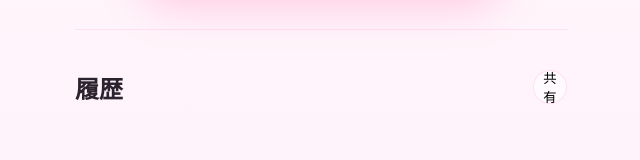
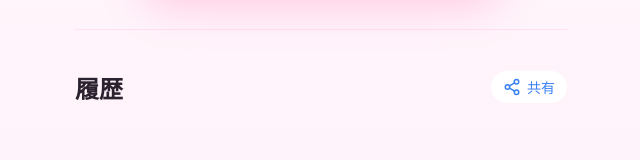
Before and after one commit to skurosawa/chinkasu-pwa, a React (Vite) app: page / in a window 1280 px wide. Shown: the part 349-509 px from the top of the page, without its empty margins (319-959 px from the left). Built offline with nearby package versions, Linux system fonts and the light colour scheme.

Commit message:
refactor: domain separation prep + ShareButton component + UI cleanup

```diff
--- a/src/App.css
+++ b/src/App.css
@@ -402,6 +402,22 @@ body {
   color: var(--pink);
 }
 
+.shareButton {
+  display: flex;
+  align-items: center;
+  gap: 6px;
+  color: #3b82f6;
+  background: white;
+  border-radius: 999px;
+  padding: 6px 12px;
+  border: none;
+  font-size: 14px;
+}
+
+.shareButton svg {
+  display: block;
+}
+
 
 /* =========================================================
    ♿ Motion Reduction
--- a/src/App.tsx
+++ b/src/App.tsx
@@ -1,5 +1,8 @@
 import './App.css'
 import { useEffect, useMemo, useState } from 'react'
+
+/* ---------- Domain / Lib ---------- */
+
 import {
   calcPoint,
   MAX_POINT,
@@ -7,10 +10,17 @@ import {
   getDangerLevel,
   getDangerPercent,
 } from './lib/points'
+
 import { loadBathEvents, appendBathEvent } from './lib/bathHistory'
 import { copyText, tryNativeShare } from './lib/share'
 import { loadState, saveState, type AppState } from './lib/storage'
 import { computeBathResult } from './domain/computeBathResult'
+
+/* ---------- UI Components ---------- */
+
+import ShareButton from './components/ShareButton'
+
+/* ---------- Date Helpers（将来 domain/dateKey.ts に移動可） ---------- */
 
 const nowMs = () => Date.now()
 
@@ -40,12 +50,18 @@ const labelFromDayKey = (key: string) => {
   return p ? `${p.m}/${p.d}` : key
 }
 
+/* ===================================================== */
+
 export default function App() {
+  /* ---------- State ---------- */
+
   const [appState, setAppState] = useState<AppState>(() => loadState())
   const [point, setPoint] = useState(0)
   const [bathFx, setBathFx] = useState(false)
 
   const { currentCleanStreak, bestCleanStreak, lastResetAt, lastBathDay } = appState
+
+  /* ---------- 清潔ランク ---------- */
 
   const cleanTier = useMemo(() => {
     if (currentCleanStreak >= 30) return { key: 'legend', label: '伝説清潔', badge: '👑' }
@@ -56,6 +72,8 @@ export default function App() {
 
   const isGodClean = cleanTier.key !== 'none'
   const historyRange: 7 | 30 = isGodClean ? 30 : 7
+
+  /* ---------- ポイント更新（1分ごと） ---------- */
 
   useEffect(() => {
     const tick = () => {
@@ -79,10 +97,14 @@ export default function App() {
     }
   }, [lastResetAt])
 
+  /* ---------- 危険度 ---------- */
+
   const dangerPercent = getDangerPercent(point)
   const dangerLevel = useMemo(() => getDangerLevel(point), [point])
   const dangerComment = useMemo(() => getDangerComment(point), [point])
   const isDanger = point >= 48
+
+  /* ---------- 入浴ボタン ---------- */
 
   const onBathReset = () => {
     setBathFx(true)
@@ -116,11 +138,14 @@ export default function App() {
     setPoint(0)
   }
 
+  /* ---------- 共有 ---------- */
+
   const buildShareText = () => {
     const streakText =
       currentCleanStreak <= 1
         ? '1日目'
         : `${currentCleanStreak}日連続`
+
     const sparkle = isGodClean ? ' ✨' : ''
     return `🛁 おふろ入った〜 🫧 ${streakText}${sparkle}\n#ふろリズム`
   }
@@ -130,6 +155,8 @@ export default function App() {
     const shared = await tryNativeShare({ text })
     if (!shared) await copyText(text)
   }
+
+  /* ---------- 履歴 ---------- */
 
   const historyData = useMemo(() => {
     const events = loadBathEvents()
@@ -164,6 +191,8 @@ export default function App() {
     return { items }
   }, [historyRange, currentCleanStreak])
 
+  /* ===================================================== */
+
   return (
     <div className={`app ${isDanger ? 'dangerMode' : ''}`}>
       <header className="top">
@@ -178,6 +207,7 @@ export default function App() {
       </header>
 
       <main className="stage">
+        {/* ---------- Hero ---------- */}
         <section className="hero">
           <div className="heroNumber">
             <span className="heroValue">{currentCleanStreak}</span>
@@ -194,6 +224,7 @@ export default function App() {
           </div>
         </section>
 
+        {/* ---------- CTA ---------- */}
         <div className="cta">
           <button
             className={`bathCta ${bathFx ? 'bathFx' : ''}`}
@@ -203,10 +234,13 @@ export default function App() {
           </button>
         </div>
 
+        {/* ---------- History ---------- */}
         <section className="historyPanel">
           <div className="panelHeader">
             <h2 className="panelTitle">履歴</h2>
-            <button className="shareBtn" onClick={onShare}>共有</button>
+
+            {/* ★ SVG共有ボタン */}
+            <ShareButton onClick={onShare} />
           </div>
 
           <div className="historyBars">
--- /dev/null
+++ b/src/components/ShareButton.tsx
@@ -0,0 +1,14 @@
+import ShareIcon from './icons/ShareIcon'
+
+type Props = {
+  onClick: () => void
+}
+
+export default function ShareButton({ onClick }: Props) {
+  return (
+    <button className="shareButton" onClick={onClick}>
+      <ShareIcon size={18} />
+      共有
+    </button>
+  )
+}
--- /dev/null
+++ b/src/components/icons/ShareIcon.tsx
@@ -0,0 +1,24 @@
+export default function ShareIcon({
+  size = 20,
+}: {
+  size?: number
+}) {
+  return (
+    <svg
+      width={size}
+      height={size}
+      viewBox="0 0 24 24"
+      fill="none"
+      stroke="currentColor"
+      strokeWidth="2"
+      strokeLinecap="round"
+      strokeLinejoin="round"
+    >
+      <circle cx="18" cy="5" r="3" />
+      <circle cx="6" cy="12" r="3" />
+      <circle cx="18" cy="19" r="3" />
+      <path d="M8.59 13.51L15.42 17.49" />
+      <path d="M15.41 6.51L8.59 10.49" />
+    </svg>
+  )
+}
```
